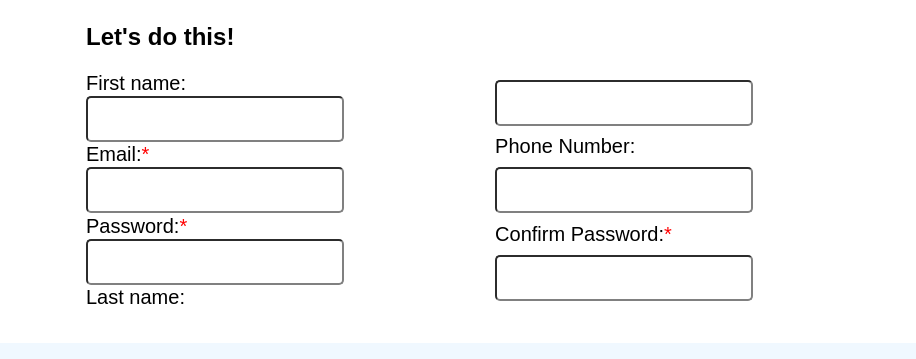
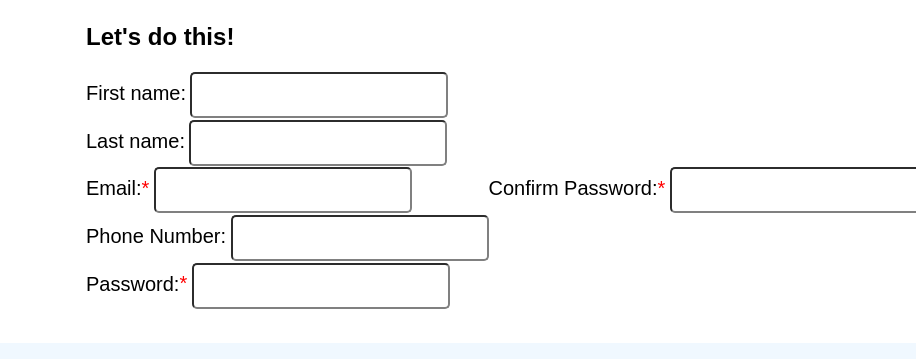
Before and after one commit to Ohm013/Sign-up, a plain HTML site: page index.html in a window 1280 px wide. Shown: the part 253-612 px from the top of the page, 364-1280 px from the left. Drawn offline with Linux system fonts and the light colour scheme; a web font is replaced by a local one.

Commit message:
put each form input inside a div

```diff
--- a/index.html
+++ b/index.html
@@ -27,23 +27,36 @@
                 <h2>Let's do this!</h2>
 
                 <div class = "input-container">
-                    <label for = "first_name" >First name:</label>
-                    <input type = "text" id = "first_name" name = "first_name"  />
+                    <div class = "text-field">
+                        <label for = "first_name" >First name:</label>
+                        <input type = "text" id = "first_name" name = "first_name"  />
+                    </div>
 
-                    <label class = "required" for ="email" > Email:</label>
-                    <input type ="email" id = "email" name = "email" required />
+                    <div class = "text-field">
+                        <label for = "last_name" >Last name:</label>
+                        <input type = "text" id = "last_name" name = "last_name" />
+                    </div>
 
-                    <label class = "required" for = "password">Password:</label>
-                    <input type="password" name = "password" id ="password" required />
+                    <div class = "text-field">
+                        <label class = "required" for ="email" > Email:</label>
+                        <input type ="email" id = "email" name = "email" required />
+                    </div>
 
-                    <label for = "last_name" >Last name:</label>
-                    <input type = "text" id = "last_name" name = "last_name" />
+                    <div class = "text-field">
+                        <label for = 'phone_number' >Phone Number:</label>
+                        <input type = "tel" id = "phone_number" name="phone_number" pattern = ^(\+\d{1,2}\s)?\(?\d{3}\)?[\s.-]\d{3}[\s.-]\d{4}$ />
+                    </div>
 
-                    <label for = 'phone_number' >Phone Number:</label>
-                    <input type = "tel" id = "phone_number" name="phone_number" pattern = ^(\+\d{1,2}\s)?\(?\d{3}\)?[\s.-]\d{3}[\s.-]\d{4}$ />
+                    <div class = "text-field">
 
-                    <label class = "required" for = "pass_confirm"> Confirm Password:</label>
-                    <input type = "text" name = "pass_confirm" id = "pass_confirm" required />
+                        <label class = "required" for = "password">Password:</label>
+                        <input type="password" name = "password" id ="password" required />
+                    </div>
+
+                    <div class = "text-field">
+                        <label class = "required" for = "pass_confirm"> Confirm Password:</label>
+                        <input type = "password" name = "pass_confirm" id = "pass_confirm" required />
+                    </div>
                 </div>
             </fieldset>
 
```
